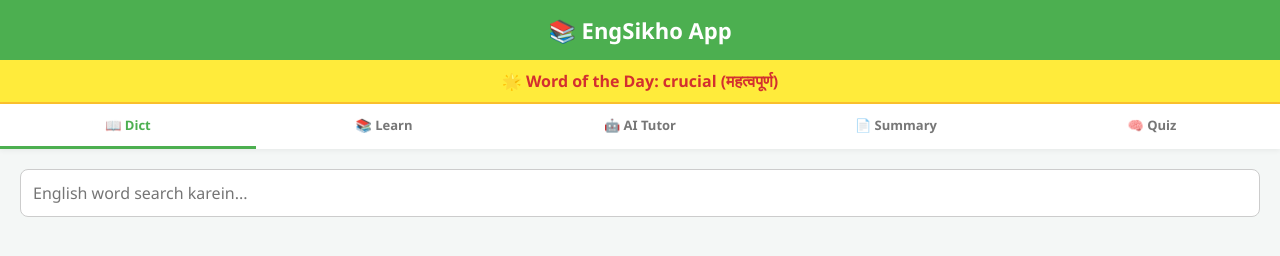
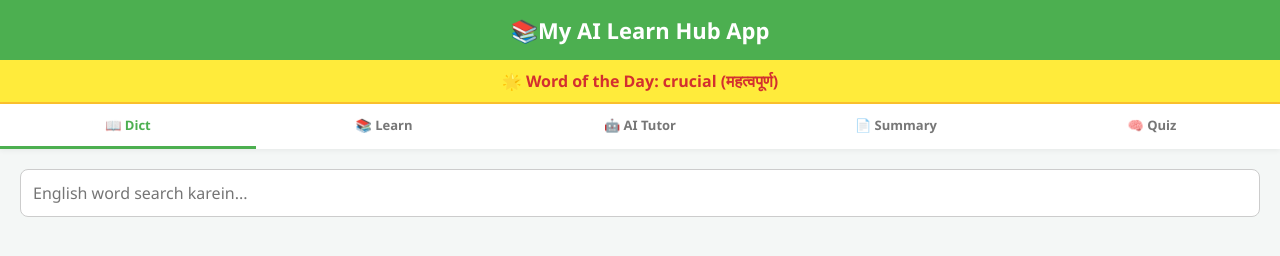
Before and after one commit to pavankushwahisagarh-collab/My-fast-app-, a plain HTML site: page index.html in a window 1280 px wide. Drawn offline with Linux system fonts and the light colour scheme.

Commit message:
Update index.html

```diff
--- a/index.html
+++ b/index.html
@@ -47,7 +47,7 @@
 </head>
 <body onload="startApp()">
 
-    <div class="header">📚 EngSikho App</div>
+    <div class="header">📚My AI Learn Hub App</div>
     <div class="daily-word" id="dailyWord">Word of the Day...</div>
 
     <div class="tabs">
```
